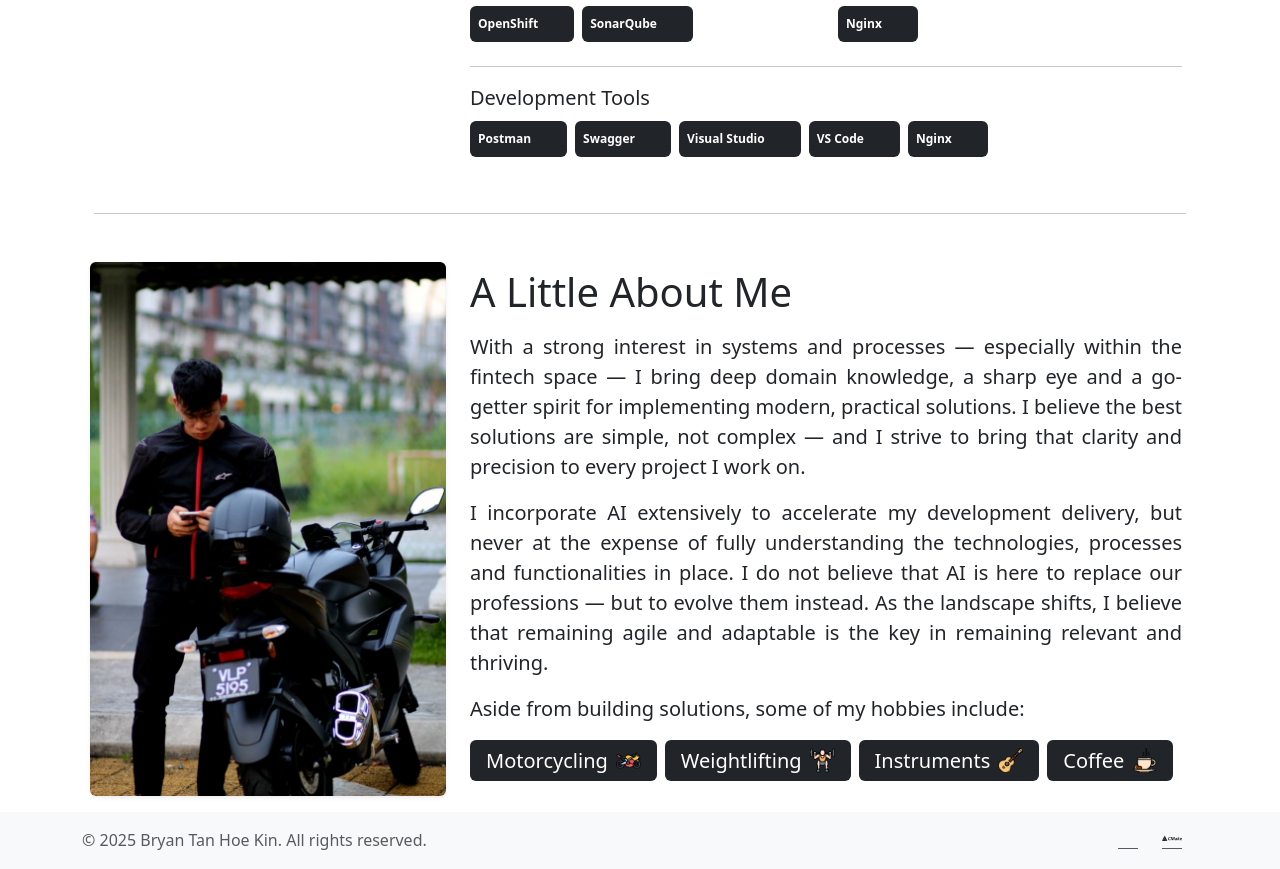
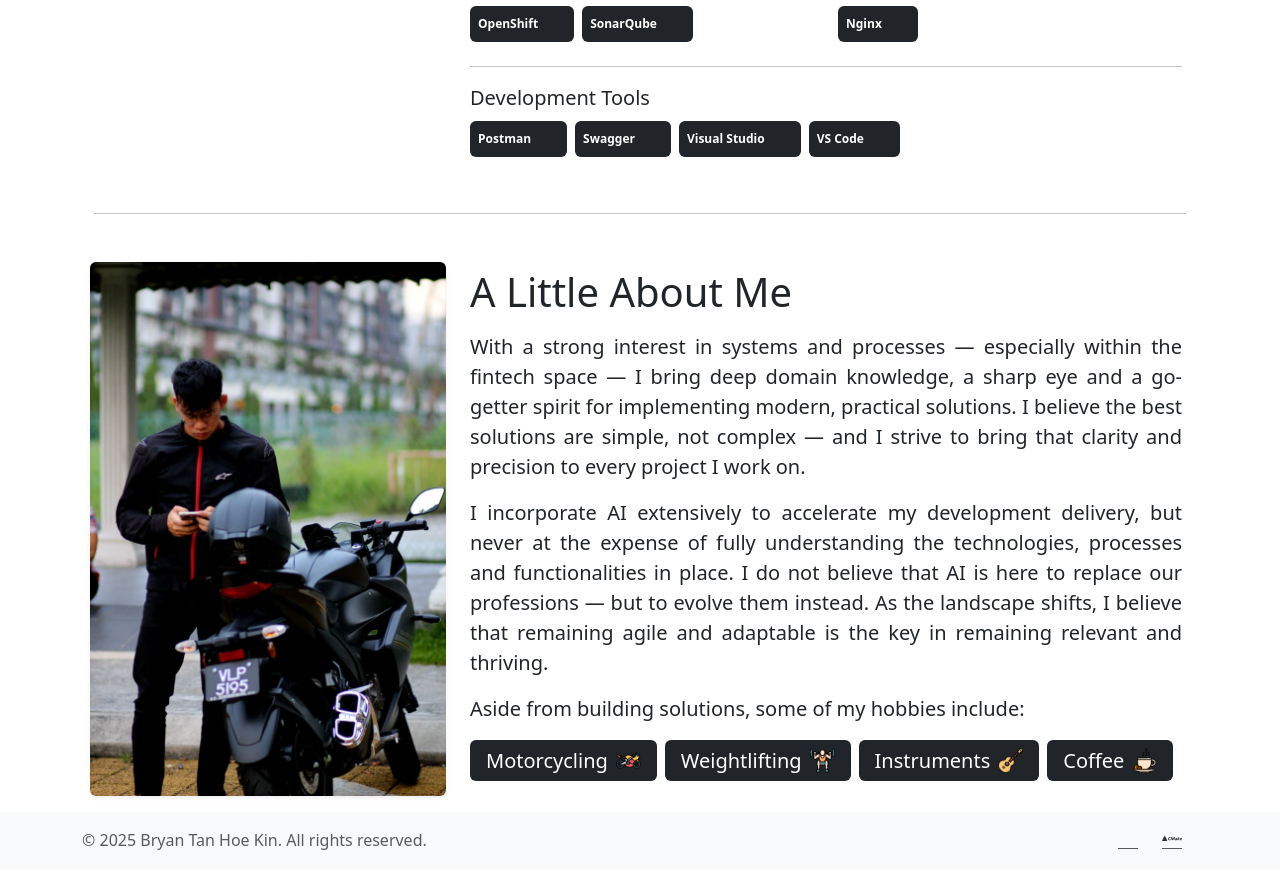
Before and after one commit to bthk2151/portfolio-website, a React (Vite) app: page / in a window 1280 px wide. Shown: the part 1090-1959 px from the top of the page. Built offline with nearby package versions, Linux system fonts and the light colour scheme.

Commit message:
Remove minor UI bugfix

```diff
--- a/src/pages/About.jsx
+++ b/src/pages/About.jsx
@@ -93,7 +93,6 @@ export default function About() {
           <SkillBadge text="Swagger" iconClass="devicon-swagger-plain" />
           <SkillBadge text="Visual Studio" iconClass="devicon-visualstudio-plain" />
           <SkillBadge text="VS Code" iconClass="devicon-vscode-plain" />
-          <SkillBadge text="Nginx" iconClass="devicon-nginx-plain" />
         </div>
       </div>
 
```
